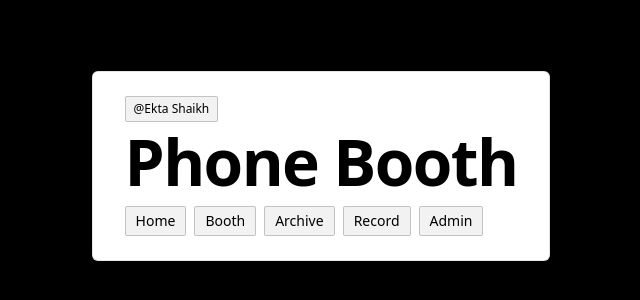
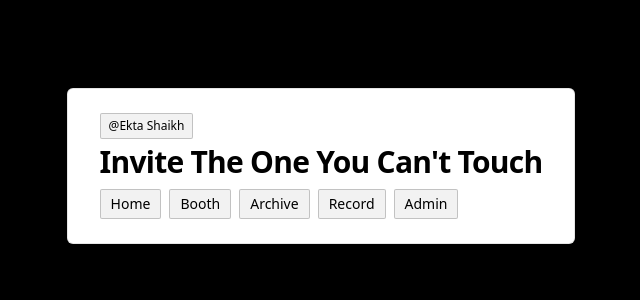
Before and after one commit to devloperpawankumar/EktaShaikh, a React (Vite) app in the folder client/: page / in a window 1280 px wide. Shown: the part 226-526 px from the top of the page, without its empty margins (319-959 px from the left). Built offline with nearby package versions, Linux system fonts and the light colour scheme; no server answers.

Commit message:
updation

```diff
--- a/client/src/components/Landing.jsx
+++ b/client/src/components/Landing.jsx
@@ -20,8 +20,8 @@ export default function Landing() {
           {/* <span className="text-[10px] md:text-xs px-2 py-1 rounded-sm border border-black/20 bg-black/5 select-none">XYZ</span> */}
         </div>
         {/* title */}
-        <h1 className="font-extrabold tracking-tight leading-none text-[44px] md:text-[64px]">
-          Phone Booth
+        <h1 className="font-extrabold tracking-tight leading-none text-[21px] md:text-[30px]">
+         Invite The One You Can't Touch
         </h1>
         {/* tabs row */}
         <div className="mt-3 flex items-center gap-2">
```
